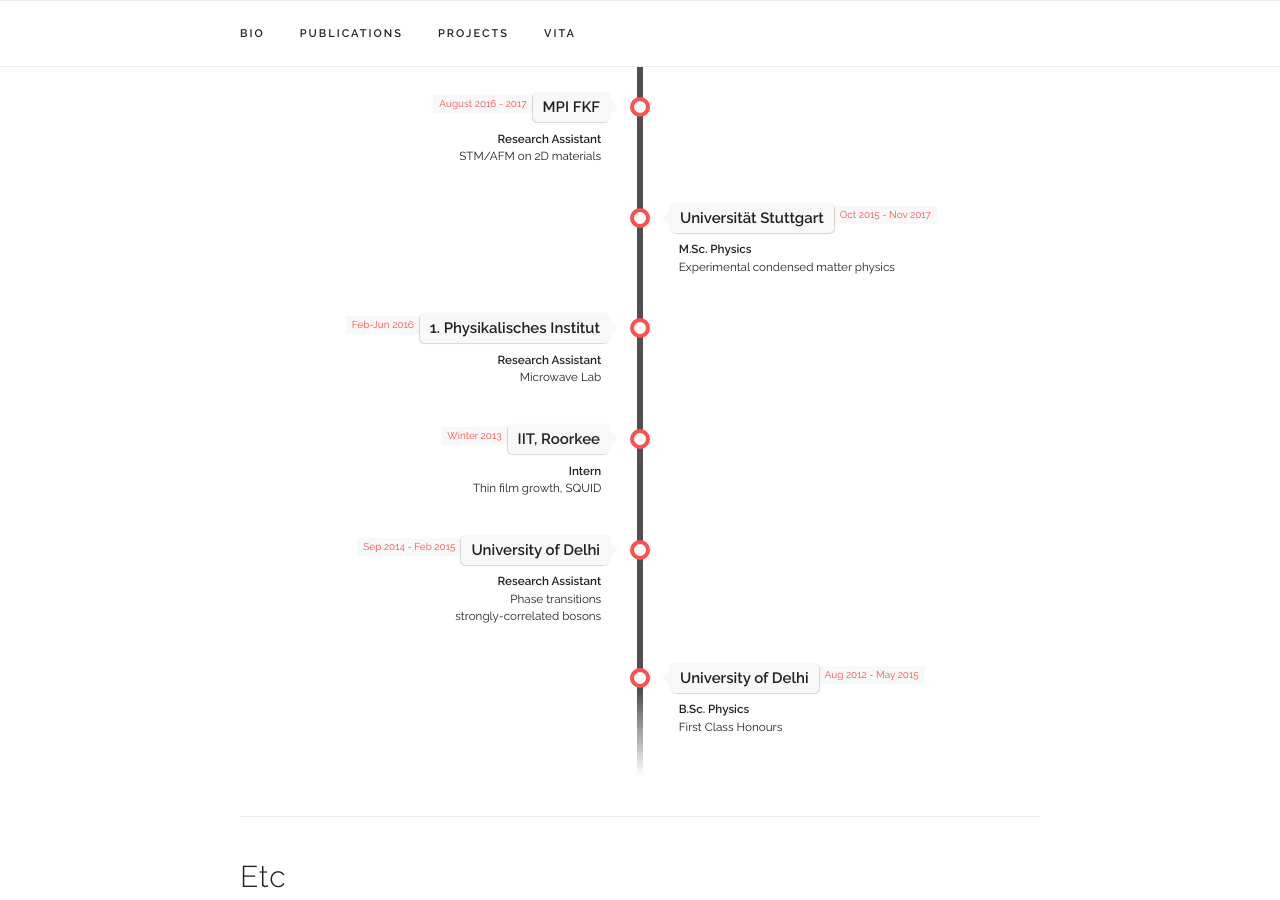
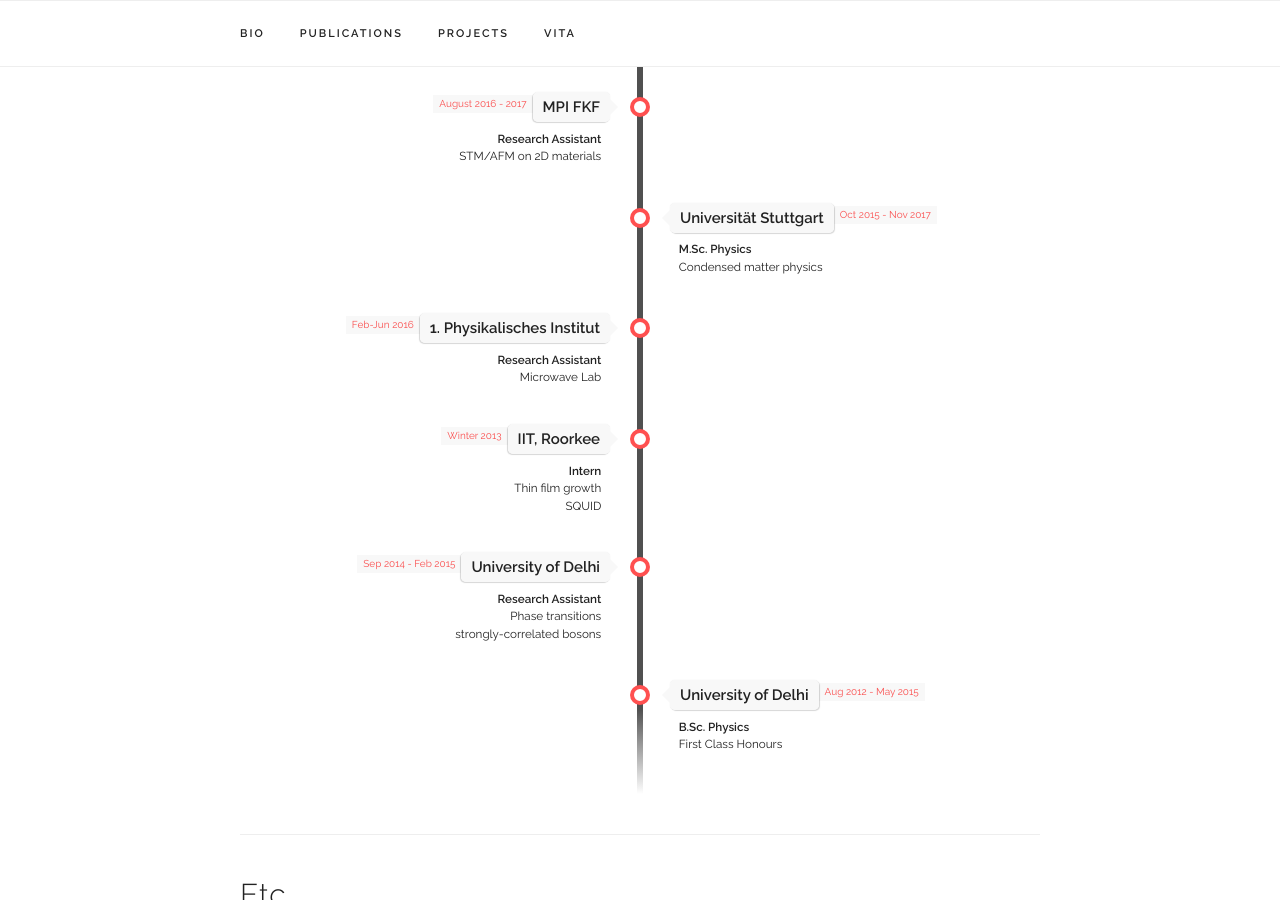
Before and after one commit to abhishekgrewal/abhishekgrewal.github.io, a Jekyll site: the page built from index.html, in a window 1280 px wide and 900 px high, scrolled down 1866 px. Built offline with Jekyll 4.4.1, drawn with Linux system fonts in a browser that asks for light colours; some web fonts are replaced.

Commit message:
Update experience.yaml

```diff
--- a/_data/experience.yaml
+++ b/_data/experience.yaml
@@ -27,7 +27,7 @@
 - place: "Universität Stuttgart"
   time: "Oct 2015 - Nov 2017"
   title: "M.Sc. Physics"
-  subtitle: "Experimental condensed matter physics"
+  subtitle: "Condensed matter physics"
   category: "school"
 
 - place: "1. Physikalisches Institut"
@@ -39,7 +39,7 @@
 - place: "IIT, Roorkee"
   time: "Winter 2013"
   title: "Intern"
-  subtitle: "Thin film growth, SQUID"
+  subtitle: "Thin film growth <br/> SQUID"
   category: "work"
 
 - place: "University of Delhi"
```
